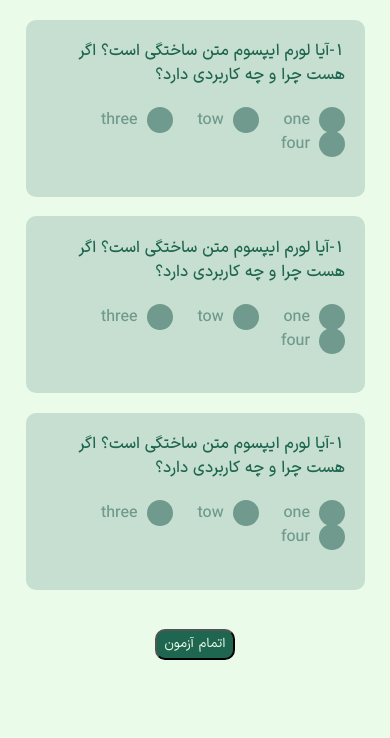
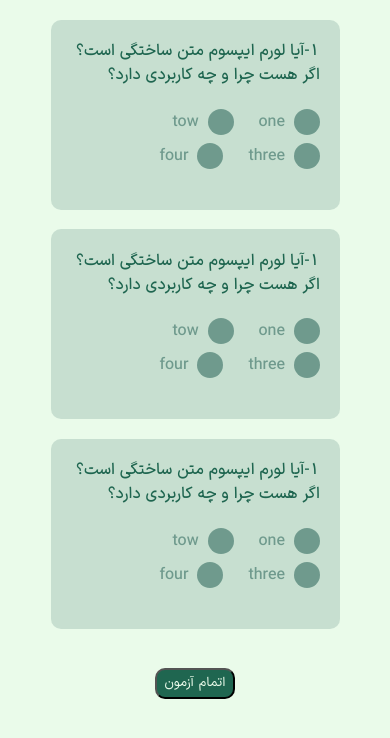
Before and after one commit to tahayaminy/test, a plain HTML site: page index.html in a window 390 px wide. Drawn offline with Linux system fonts and the light colour scheme; files whose address does not match are found by name.

Commit message:
responsive the radios and widths

```diff
--- a/index.css
+++ b/index.css
@@ -4,7 +4,7 @@ body{
     color: #1F6650;
 }
 section{
-    min-width: 300px;
+    min-width: 250px;
     max-width: 600px;
     width: 60%;
     margin: 5% auto;
@@ -50,9 +50,9 @@ input[type=radio]{
     display: inline-block;
     direction: rtl;
     padding-right: 35px;
-    margin-left: 20px;
     cursor: pointer;
     color: #6F9A8D;
+    margin: 5px 0 5px 20px;
 }
 .checkbox:hover .check{
     background-color: #EA5E5E;
@@ -101,6 +101,7 @@ article{
     border-radius: 5px;
     transform: translateX(-50%) translateY(-50%);
     color:#6F9A8D;
+    min-width: 200px;
 }
 #cls{
     display: block;
```
